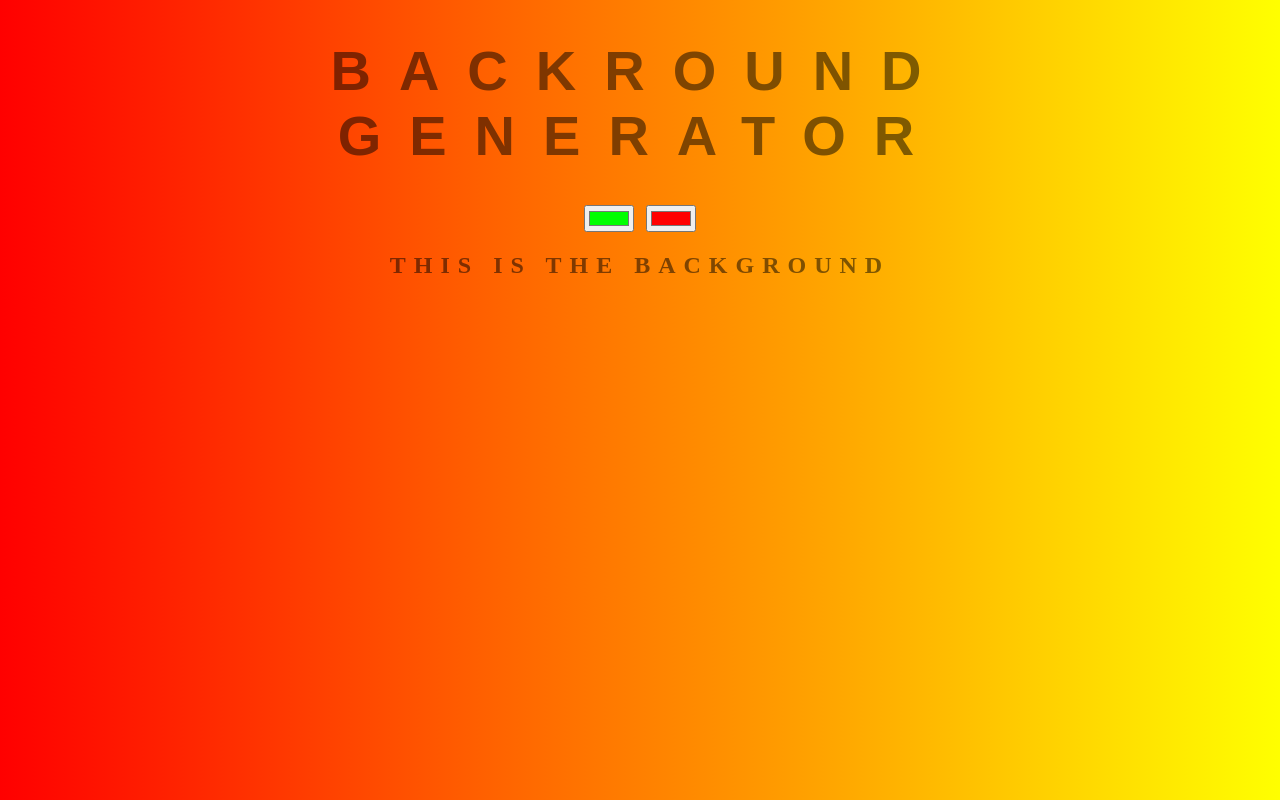
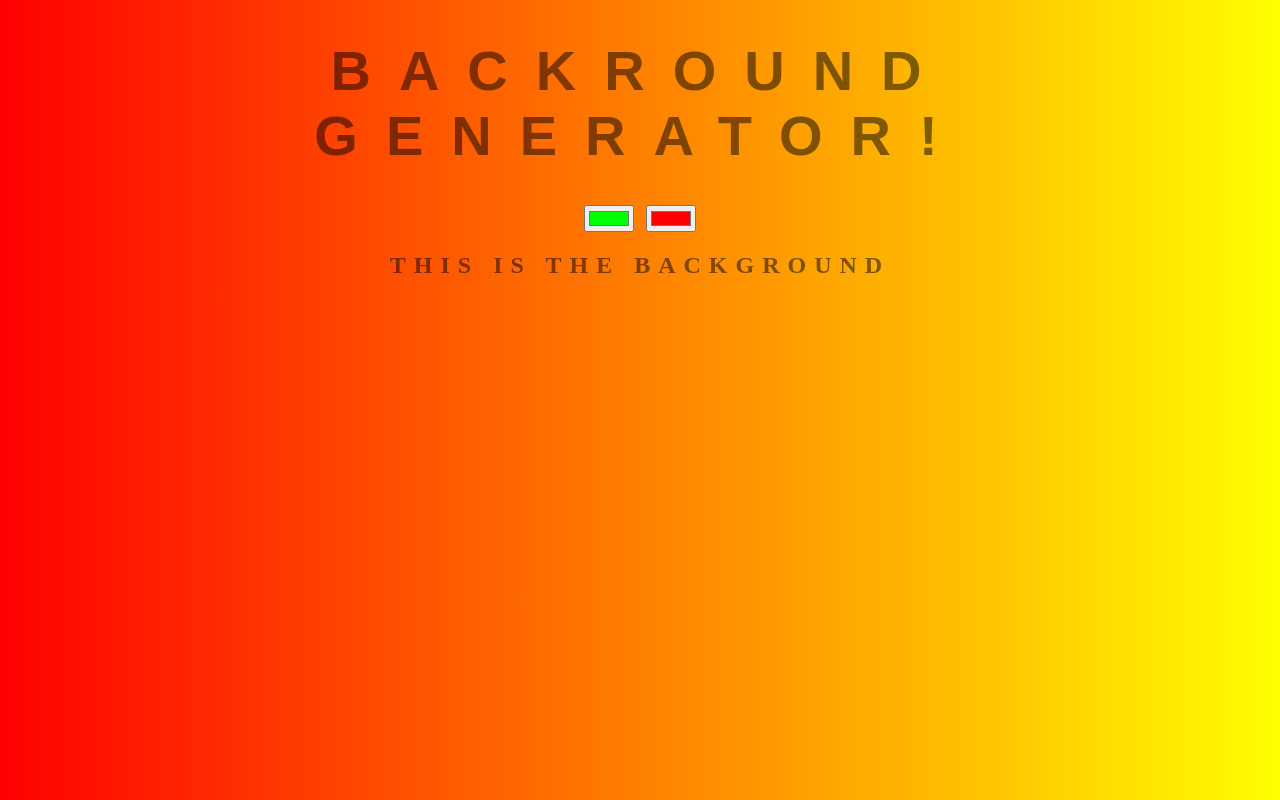
Before and after one commit to annpop/background_generator, a plain HTML site: page index.html in a window 1280 px wide. Drawn offline with Linux system fonts and the light colour scheme.

Commit message:
adding exclamation

```diff
--- a/index.html
+++ b/index.html
@@ -8,7 +8,7 @@
     <title>Gradient Generator</title>
 </head>
 <body id="gradient">
-    <h1>Backround Generator</h1>
+    <h1>Backround Generator!</h1>
     <input class="color1" type="color" name="color1" value="#00ff00">
     <input class="color2" type="color" name="color2" value="#ff0000">
     <h2>This is the background</h2>
```
